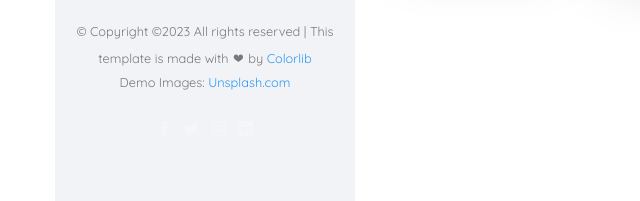
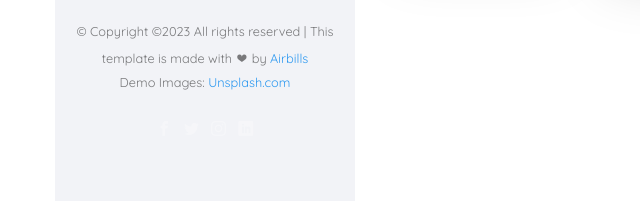
Before and after one commit to muhammadsalihu/muhammadsalihu.github.io, a plain HTML site: page index.html in a window 1280 px wide. Shown: the part 554-755 px from the top of the page, 0-640 px from the left. Drawn offline with nearby package versions, Linux system fonts and the light colour scheme; files whose address does not match are found by name; a web font is replaced by a local one.

Commit message:
Update index.html

```diff
--- a/index.html
+++ b/index.html
@@ -76,7 +76,7 @@
 
 			<div class="colorlib-footer">
 				<p><small>&copy; <!-- Link back to Colorlib can't be removed. Template is licensed under CC BY 3.0. -->
-Copyright &copy;<script>document.write(new Date().getFullYear());</script> All rights reserved | This template is made with <i class="icon-heart" aria-hidden="true"></i> by <a href="https://colorlib.com" target="_blank">Colorlib</a>
+Copyright &copy;<script>document.write(new Date().getFullYear());</script> All rights reserved | This template is made with <i class="icon-heart" aria-hidden="true"></i> by <a href="https://colorlib.com" target="_blank">Airbills</a>
 <!-- Link back to Colorlib can't be removed. Template is licensed under CC BY 3.0. --> </span> <span>Demo Images: <a href="https://unsplash.com/" target="_blank">Unsplash.com</a></span></small></p>
 				<ul>
 					<li><a href="#"><i class="icon-facebook2"></i></a></li>
```
